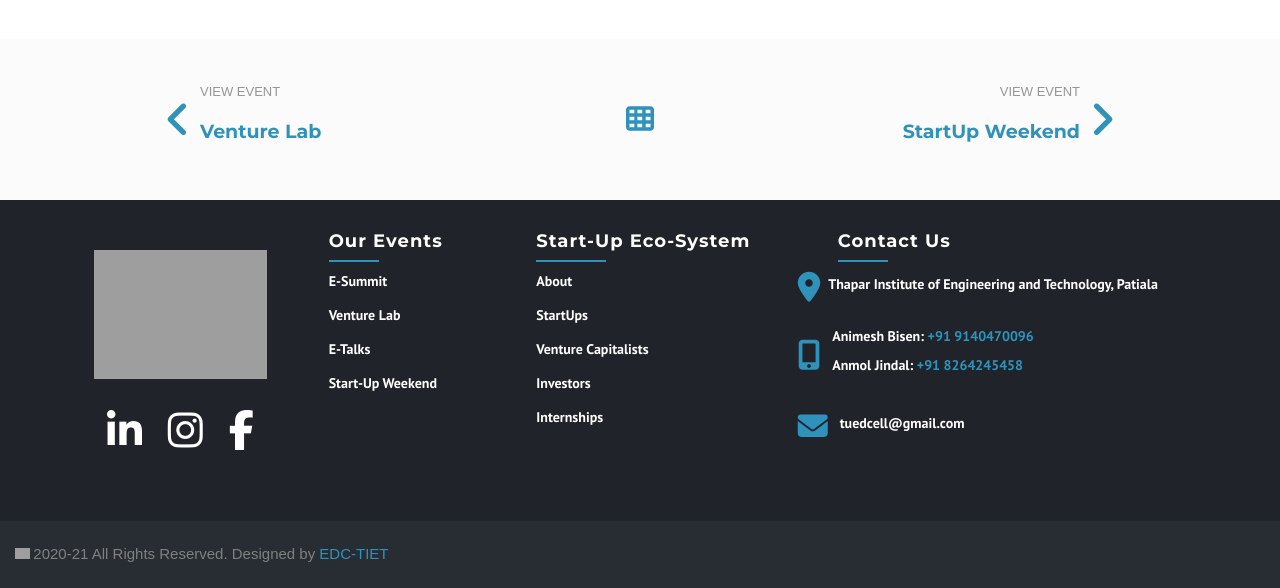
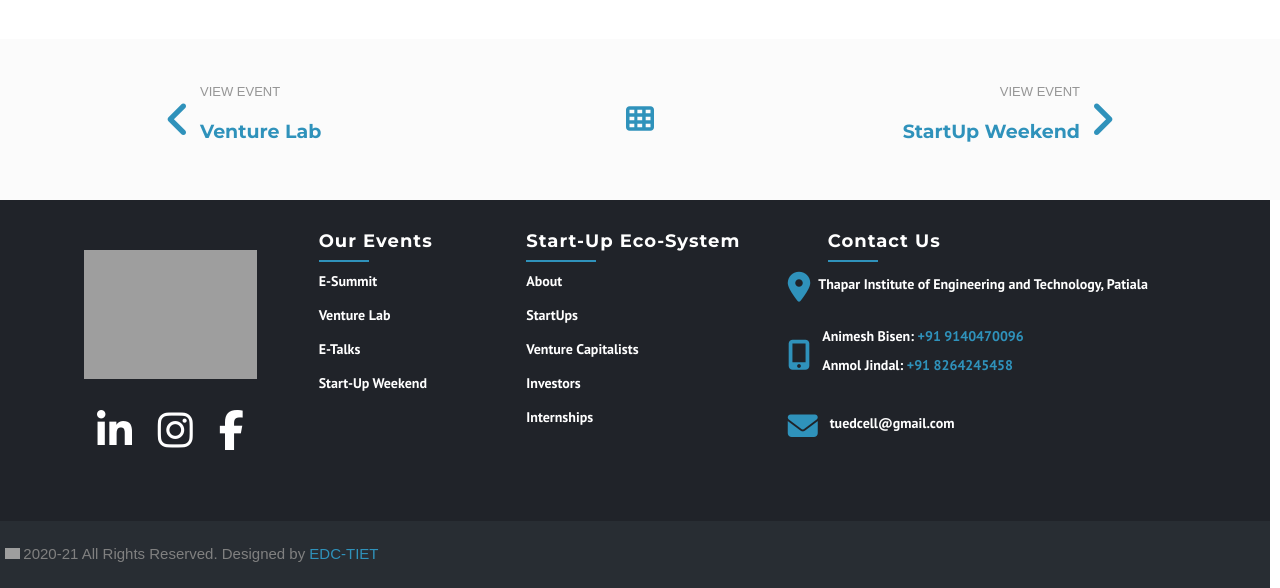
Before and after one commit to nerfgrv/EDC-Website-2020, a Django app: template event/templates/event/etalks.html in a window 1280 px wide. Shown: the part 2411-2999 px from the top of the page. Run offline with Django 3.2, Linux system fonts and the light colour scheme; the template is opened without the code that fills it, so the values that code supplies are empty; some libraries are stand-ins or nearby versions; grey boxes are pictures that could not be loaded.

Commit message:
Footer Whitespace

```diff
--- a/home/templates/home/base.html
+++ b/home/templates/home/base.html
@@ -1559,7 +1559,7 @@
         <!-- Body -->
         {% block body %}{% endblock body %}
         <!--Footer-->
-        <footer>
+        <footer style="width: 100vw; margin-left: -10px;">
             <div class="main_footer footer_fourcolumns" style="padding: 20px 0px 15px 0px;">
                 <div class="" style="display: flex; flex-direction: row; flex-wrap: wrap; width: 90%; margin: auto;">
                     <div class="footer_column" style="flex: 1; padding: 30px; min-width: 100px;">
```
